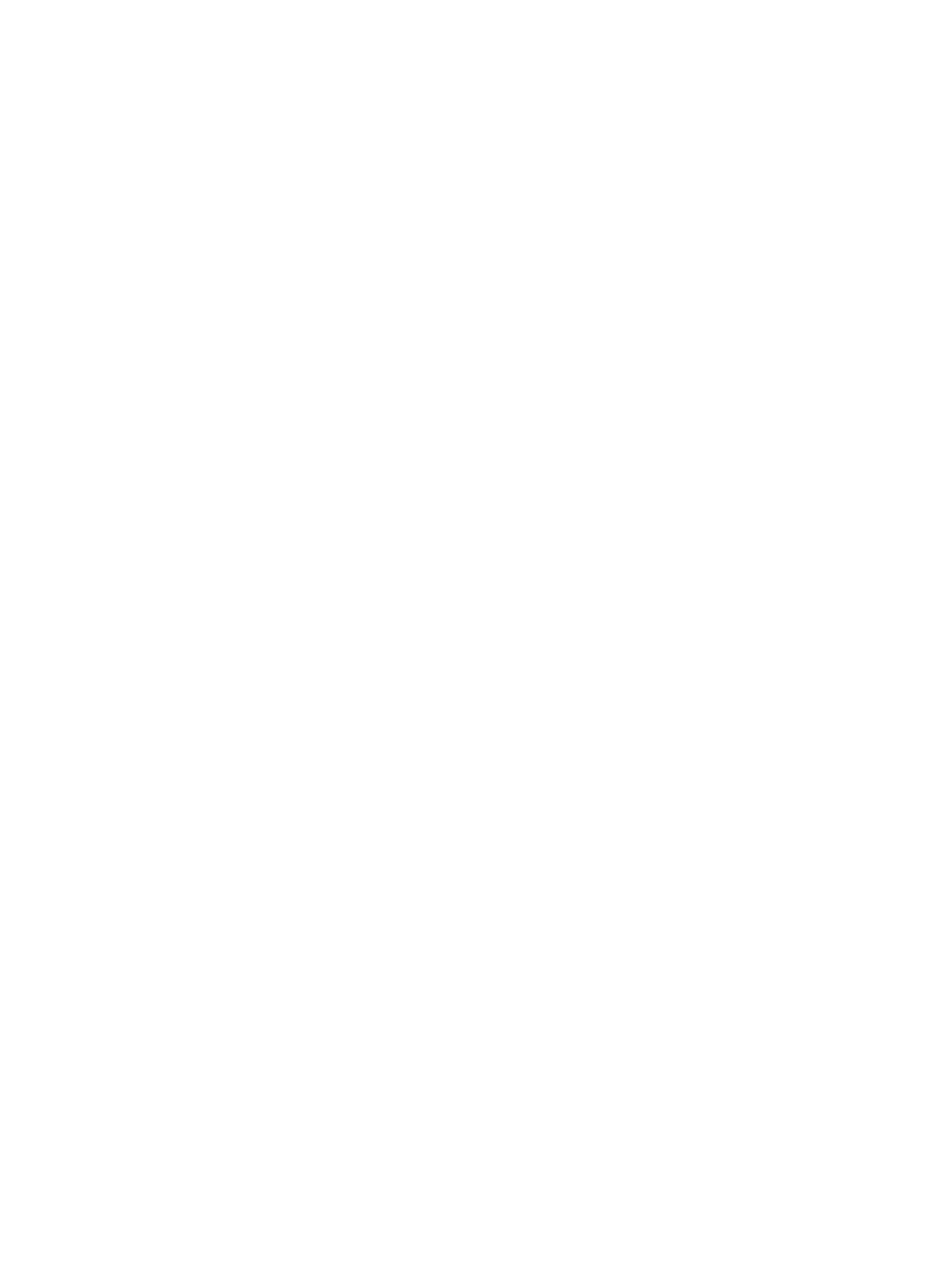
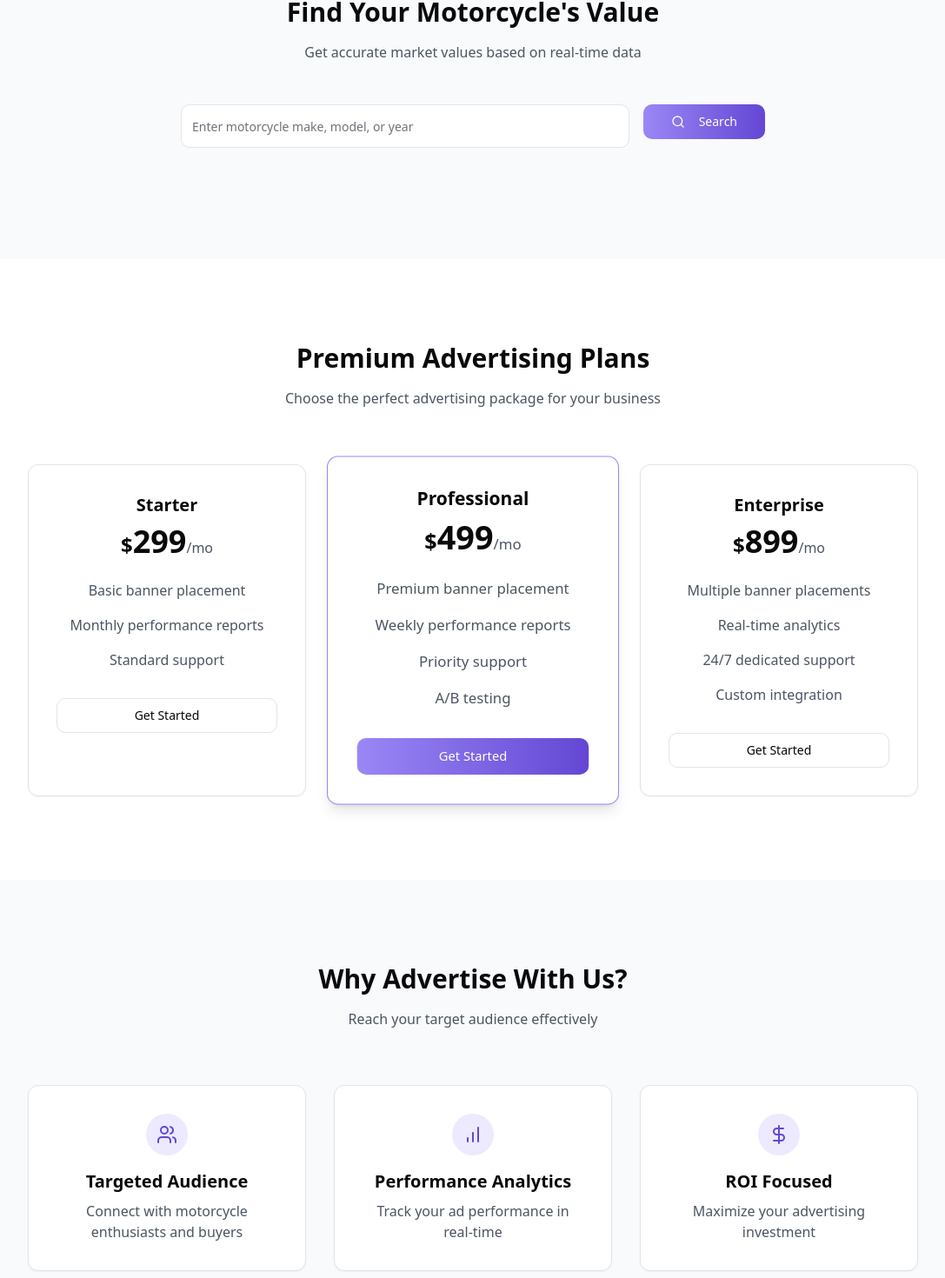
Before and after one commit to directconnected/rider-basecamp, a React (Vite) app: page / in a window 1280 px wide. Shown: the part 900-2370 px from the top of the page at 87% size, without its empty margins (96-1183 px from the left). Before the commit the page ends 800 px from the top, so only its background shows below. Built offline with nearby package versions, Linux system fonts and the light colour scheme.

Commit message:
Implement motorcycle ad sales site
This commit implements a website for selling monthly subscriptions to advertisers for banner ads on a motorcycle valuation platform.  The site will also include a free motorcycle value search section.

```diff
--- a/src/index.css
+++ b/src/index.css
@@ -1,3 +1,4 @@
+
 @tailwind base;
 @tailwind components;
 @tailwind utilities;
@@ -5,97 +6,44 @@
 @layer base {
   :root {
     --background: 0 0% 100%;
-    --foreground: 222.2 84% 4.9%;
-
+    --foreground: 240 10% 3.9%;
     --card: 0 0% 100%;
-    --card-foreground: 222.2 84% 4.9%;
-
+    --card-foreground: 240 10% 3.9%;
     --popover: 0 0% 100%;
-    --popover-foreground: 222.2 84% 4.9%;
-
-    --primary: 222.2 47.4% 11.2%;
-    --primary-foreground: 210 40% 98%;
-
-    --secondary: 210 40% 96.1%;
-    --secondary-foreground: 222.2 47.4% 11.2%;
-
-    --muted: 210 40% 96.1%;
-    --muted-foreground: 215.4 16.3% 46.9%;
-
-    --accent: 210 40% 96.1%;
-    --accent-foreground: 222.2 47.4% 11.2%;
-
+    --popover-foreground: 240 10% 3.9%;
+    --primary: 262.1 83.3% 57.8%;
+    --primary-foreground: 210 20% 98%;
+    --secondary: 240 4.8% 95.9%;
+    --secondary-foreground: 240 5.9% 10%;
+    --muted: 240 4.8% 95.9%;
+    --muted-foreground: 240 3.8% 46.1%;
+    --accent: 240 4.8% 95.9%;
+    --accent-foreground: 240 5.9% 10%;
     --destructive: 0 84.2% 60.2%;
-    --destructive-foreground: 210 40% 98%;
-
-    --border: 214.3 31.8% 91.4%;
-    --input: 214.3 31.8% 91.4%;
-    --ring: 222.2 84% 4.9%;
-
-    --radius: 0.5rem;
-
-    --sidebar-background: 0 0% 98%;
-
-    --sidebar-foreground: 240 5.3% 26.1%;
-
-    --sidebar-primary: 240 5.9% 10%;
-
-    --sidebar-primary-foreground: 0 0% 98%;
-
-    --sidebar-accent: 240 4.8% 95.9%;
-
-    --sidebar-accent-foreground: 240 5.9% 10%;
-
-    --sidebar-border: 220 13% 91%;
-
-    --sidebar-ring: 217.2 91.2% 59.8%;
+    --destructive-foreground: 0 0% 98%;
+    --border: 240 5.9% 90%;
+    --input: 240 5.9% 90%;
+    --ring: 262.1 83.3% 57.8%;
+    --radius: 0.75rem;
   }
 
-  .dark {
-    --background: 222.2 84% 4.9%;
-    --foreground: 210 40% 98%;
-
-    --card: 222.2 84% 4.9%;
-    --card-foreground: 210 40% 98%;
-
-    --popover: 222.2 84% 4.9%;
-    --popover-foreground: 210 40% 98%;
-
-    --primary: 210 40% 98%;
-    --primary-foreground: 222.2 47.4% 11.2%;
-
-    --secondary: 217.2 32.6% 17.5%;
-    --secondary-foreground: 210 40% 98%;
-
-    --muted: 217.2 32.6% 17.5%;
-    --muted-foreground: 215 20.2% 65.1%;
-
-    --accent: 217.2 32.6% 17.5%;
-    --accent-foreground: 210 40% 98%;
-
-    --destructive: 0 62.8% 30.6%;
-    --destructive-foreground: 210 40% 98%;
-
-    --border: 217.2 32.6% 17.5%;
-    --input: 217.2 32.6% 17.5%;
-    --ring: 212.7 26.8% 83.9%;
-    --sidebar-background: 240 5.9% 10%;
-    --sidebar-foreground: 240 4.8% 95.9%;
-    --sidebar-primary: 224.3 76.3% 48%;
-    --sidebar-primary-foreground: 0 0% 100%;
-    --sidebar-accent: 240 3.7% 15.9%;
-    --sidebar-accent-foreground: 240 4.8% 95.9%;
-    --sidebar-border: 240 3.7% 15.9%;
-    --sidebar-ring: 217.2 91.2% 59.8%;
-  }
-}
-
-@layer base {
   * {
     @apply border-border;
   }
 
   body {
-    @apply bg-background text-foreground;
+    @apply bg-background text-foreground antialiased;
+  }
+
+  .button-gradient {
+    @apply bg-gradient-to-r from-theme-400 to-theme-600 hover:from-theme-500 hover:to-theme-700 transition-all duration-300;
+  }
+
+  .text-gradient {
+    @apply bg-clip-text text-transparent bg-gradient-to-r from-theme-600 to-theme-400;
+  }
+
+  .hover-card {
+    @apply transition-all duration-300 hover:shadow-lg hover:-translate-y-1;
   }
 }
--- a/src/pages/Index.tsx
+++ b/src/pages/Index.tsx
@@ -1,12 +1,181 @@
-// Update this page (the content is just a fallback if you fail to update the page)
+
+import React from "react";
+import { Button } from "@/components/ui/button";
+import { Card } from "@/components/ui/card";
+import { Input } from "@/components/ui/input";
+import { Search, DollarSign, Users, BarChart } from "lucide-react";
 
 const Index = () => {
   return (
-    <div className="min-h-screen flex items-center justify-center bg-gray-100">
-      <div className="text-center">
-        <h1 className="text-4xl font-bold mb-4">Welcome to Your Blank App</h1>
-        <p className="text-xl text-gray-600">Start building your amazing project here!</p>
-      </div>
+    <div className="min-h-screen">
+      {/* Hero Section */}
+      <section className="relative h-screen flex items-center justify-center overflow-hidden bg-gradient-to-b from-gray-900 to-gray-800">
+        <div className="absolute inset-0 bg-black/50 z-0" />
+        <div className="container mx-auto px-4 z-10 text-center">
+          <h1 className="text-4xl md:text-6xl font-bold text-white mb-6 animate-fade-in">
+            Premium Advertising Space on
+            <span className="block text-theme-400">Motorcycle Valuations</span>
+          </h1>
+          <p className="text-xl text-gray-200 mb-8 max-w-2xl mx-auto animate-fade-in">
+            Connect with motorcycle enthusiasts through strategic banner placement on our high-traffic valuation platform
+          </p>
+          <div className="flex flex-col sm:flex-row gap-4 justify-center animate-fade-in">
+            <Button className="button-gradient text-white px-8 py-6 text-lg">
+              Start Advertising
+            </Button>
+            <Button variant="outline" className="bg-white/10 text-white border-white/20 hover:bg-white/20 px-8 py-6 text-lg">
+              Check Motorcycle Value
+            </Button>
+          </div>
+        </div>
+      </section>
+
+      {/* Search Section */}
+      <section className="py-24 bg-gray-50">
+        <div className="container mx-auto px-4">
+          <div className="text-center mb-12 animate-fade-in">
+            <h2 className="text-3xl font-bold mb-4">
+              Find Your Motorcycle's Value
+            </h2>
+            <p className="text-gray-600">
+              Get accurate market values based on real-time data
+            </p>
+          </div>
+          <div className="max-w-2xl mx-auto">
+            <div className="flex gap-4 mb-8 animate-fade-in">
+              <Input
+                placeholder="Enter motorcycle make, model, or year"
+                className="py-6 text-lg"
+              />
+              <Button className="button-gradient text-white px-8">
+                <Search className="mr-2" />
+                Search
+              </Button>
+            </div>
+          </div>
+        </div>
+      </section>
+
+      {/* Subscription Plans */}
+      <section className="py-24">
+        <div className="container mx-auto px-4">
+          <div className="text-center mb-16 animate-fade-in">
+            <h2 className="text-3xl font-bold mb-4">
+              Premium Advertising Plans
+            </h2>
+            <p className="text-gray-600 max-w-2xl mx-auto">
+              Choose the perfect advertising package for your business
+            </p>
+          </div>
+          <div className="grid md:grid-cols-3 gap-8 max-w-5xl mx-auto">
+            {[
+              {
+                title: "Starter",
+                price: "299",
+                features: [
+                  "Basic banner placement",
+                  "Monthly performance reports",
+                  "Standard support",
+                ],
+              },
+              {
+                title: "Professional",
+                price: "499",
+                features: [
+                  "Premium banner placement",
+                  "Weekly performance reports",
+                  "Priority support",
+                  "A/B testing",
+                ],
+                highlighted: true,
+              },
+              {
+                title: "Enterprise",
+                price: "899",
+                features: [
+                  "Multiple banner placements",
+                  "Real-time analytics",
+                  "24/7 dedicated support",
+                  "Custom integration",
+                ],
+              },
+            ].map((plan) => (
+              <Card
+                key={plan.title}
+                className={`p-8 text-center hover-card ${
+                  plan.highlighted
+                    ? "border-theme-400 shadow-lg scale-105"
+                    : ""
+                }`}
+              >
+                <h3 className="text-xl font-bold mb-2">{plan.title}</h3>
+                <div className="text-4xl font-bold mb-6">
+                  <span className="text-2xl">$</span>
+                  {plan.price}
+                  <span className="text-base font-normal text-gray-600">/mo</span>
+                </div>
+                <ul className="space-y-4 mb-8">
+                  {plan.features.map((feature) => (
+                    <li key={feature} className="text-gray-600">
+                      {feature}
+                    </li>
+                  ))}
+                </ul>
+                <Button
+                  className={plan.highlighted ? "button-gradient w-full text-white" : "w-full"}
+                  variant={plan.highlighted ? "default" : "outline"}
+                >
+                  Get Started
+                </Button>
+              </Card>
+            ))}
+          </div>
+        </div>
+      </section>
+
+      {/* Benefits Section */}
+      <section className="py-24 bg-gray-50">
+        <div className="container mx-auto px-4">
+          <div className="text-center mb-16">
+            <h2 className="text-3xl font-bold mb-4">
+              Why Advertise With Us?
+            </h2>
+            <p className="text-gray-600 max-w-2xl mx-auto">
+              Reach your target audience effectively
+            </p>
+          </div>
+          <div className="grid md:grid-cols-3 gap-8 max-w-5xl mx-auto">
+            {[
+              {
+                icon: Users,
+                title: "Targeted Audience",
+                description: "Connect with motorcycle enthusiasts and buyers",
+              },
+              {
+                icon: BarChart,
+                title: "Performance Analytics",
+                description: "Track your ad performance in real-time",
+              },
+              {
+                icon: DollarSign,
+                title: "ROI Focused",
+                description: "Maximize your advertising investment",
+              },
+            ].map((benefit) => (
+              <Card
+                key={benefit.title}
+                className="p-8 text-center hover-card"
+              >
+                <div className="inline-flex items-center justify-center w-12 h-12 rounded-full bg-theme-100 text-theme-600 mb-4">
+                  <benefit.icon size={24} />
+                </div>
+                <h3 className="text-xl font-bold mb-2">{benefit.title}</h3>
+                <p className="text-gray-600">{benefit.description}</p>
+              </Card>
+            ))}
+          </div>
+        </div>
+      </section>
     </div>
   );
 };
--- a/tailwind.config.ts
+++ b/tailwind.config.ts
@@ -1,96 +1,96 @@
+
 import type { Config } from "tailwindcss";
 
 export default {
   darkMode: ["class"],
-	content: [
-		"./pages/**/*.{ts,tsx}",
-		"./components/**/*.{ts,tsx}",
-		"./app/**/*.{ts,tsx}",
-		"./src/**/*.{ts,tsx}",
-	],
+  content: ["./pages/**/*.{ts,tsx}", "./components/**/*.{ts,tsx}", "./app/**/*.{ts,tsx}", "./src/**/*.{ts,tsx}"],
   prefix: "",
   theme: {
     container: {
       center: true,
-			padding: '2rem',
+      padding: "2rem",
       screens: {
-				'2xl': '1400px'
-			}
+        "2xl": "1400px",
+      },
     },
     extend: {
       colors: {
-				border: 'hsl(var(--border))',
-				input: 'hsl(var(--input))',
-				ring: 'hsl(var(--ring))',
-				background: 'hsl(var(--background))',
-				foreground: 'hsl(var(--foreground))',
+        border: "hsl(var(--border))",
+        input: "hsl(var(--input))",
+        ring: "hsl(var(--ring))",
+        background: "hsl(var(--background))",
+        foreground: "hsl(var(--foreground))",
         primary: {
-					DEFAULT: 'hsl(var(--primary))',
-					foreground: 'hsl(var(--primary-foreground))'
+          DEFAULT: "hsl(var(--primary))",
+          foreground: "hsl(var(--primary-foreground))",
         },
         secondary: {
-					DEFAULT: 'hsl(var(--secondary))',
-					foreground: 'hsl(var(--secondary-foreground))'
+          DEFAULT: "hsl(var(--secondary))",
+          foreground: "hsl(var(--secondary-foreground))",
         },
         destructive: {
-					DEFAULT: 'hsl(var(--destructive))',
-					foreground: 'hsl(var(--destructive-foreground))'
+          DEFAULT: "hsl(var(--destructive))",
+          foreground: "hsl(var(--destructive-foreground))",
         },
         muted: {
-					DEFAULT: 'hsl(var(--muted))',
-					foreground: 'hsl(var(--muted-foreground))'
+          DEFAULT: "hsl(var(--muted))",
+          foreground: "hsl(var(--muted-foreground))",
         },
         accent: {
-					DEFAULT: 'hsl(var(--accent))',
-					foreground: 'hsl(var(--accent-foreground))'
+          DEFAULT: "hsl(var(--accent))",
+          foreground: "hsl(var(--accent-foreground))",
         },
         popover: {
-					DEFAULT: 'hsl(var(--popover))',
-					foreground: 'hsl(var(--popover-foreground))'
+          DEFAULT: "hsl(var(--popover))",
+          foreground: "hsl(var(--popover-foreground))",
         },
         card: {
-					DEFAULT: 'hsl(var(--card))',
-					foreground: 'hsl(var(--card-foreground))'
+          DEFAULT: "hsl(var(--card))",
+          foreground: "hsl(var(--card-foreground))",
         },
-				sidebar: {
-					DEFAULT: 'hsl(var(--sidebar-background))',
-					foreground: 'hsl(var(--sidebar-foreground))',
-					primary: 'hsl(var(--sidebar-primary))',
-					'primary-foreground': 'hsl(var(--sidebar-primary-foreground))',
-					accent: 'hsl(var(--sidebar-accent))',
-					'accent-foreground': 'hsl(var(--sidebar-accent-foreground))',
-					border: 'hsl(var(--sidebar-border))',
-					ring: 'hsl(var(--sidebar-ring))'
-				}
+        theme: {
+          50: "#F6F5FF",
+          100: "#EDEAFF",
+          200: "#D6CCFF",
+          300: "#B7A5FF",
+          400: "#9B87F5",
+          500: "#7C65E8",
+          600: "#6347D4",
+          700: "#4D35B0",
+          800: "#38278C",
+          900: "#251B68",
+        },
       },
       borderRadius: {
-				lg: 'var(--radius)',
-				md: 'calc(var(--radius) - 2px)',
-				sm: 'calc(var(--radius) - 4px)'
+        lg: "var(--radius)",
+        md: "calc(var(--radius) - 2px)",
+        sm: "calc(var(--radius) - 4px)",
       },
       keyframes: {
-				'accordion-down': {
-					from: {
-						height: '0'
+        "accordion-down": {
+          from: { height: "0" },
+          to: { height: "var(--radix-accordion-content-height)" },
         },
-					to: {
-						height: 'var(--radix-accordion-content-height)'
-					}
+        "accordion-up": {
+          from: { height: "var(--radix-accordion-content-height)" },
+          to: { height: "0" },
         },
-				'accordion-up': {
-					from: {
-						height: 'var(--radix-accordion-content-height)'
+        "fade-in": {
+          "0%": { opacity: "0", transform: "translateY(10px)" },
+          "100%": { opacity: "1", transform: "translateY(0)" },
         },
-					to: {
-						height: '0'
-					}
-				}
+        "fade-in-slow": {
+          "0%": { opacity: "0" },
+          "100%": { opacity: "1" },
+        },
       },
       animation: {
-				'accordion-down': 'accordion-down 0.2s ease-out',
-				'accordion-up': 'accordion-up 0.2s ease-out'
-			}
-		}
+        "accordion-down": "accordion-down 0.2s ease-out",
+        "accordion-up": "accordion-up 0.2s ease-out",
+        "fade-in": "fade-in 0.5s ease-out",
+        "fade-in-slow": "fade-in-slow 1s ease-out",
+      },
+    },
   },
   plugins: [require("tailwindcss-animate")],
 } satisfies Config;
```
Also changed, not shown: index.html (+6 -3 lines). Lines whose indentation alone changed are shown as unchanged.
